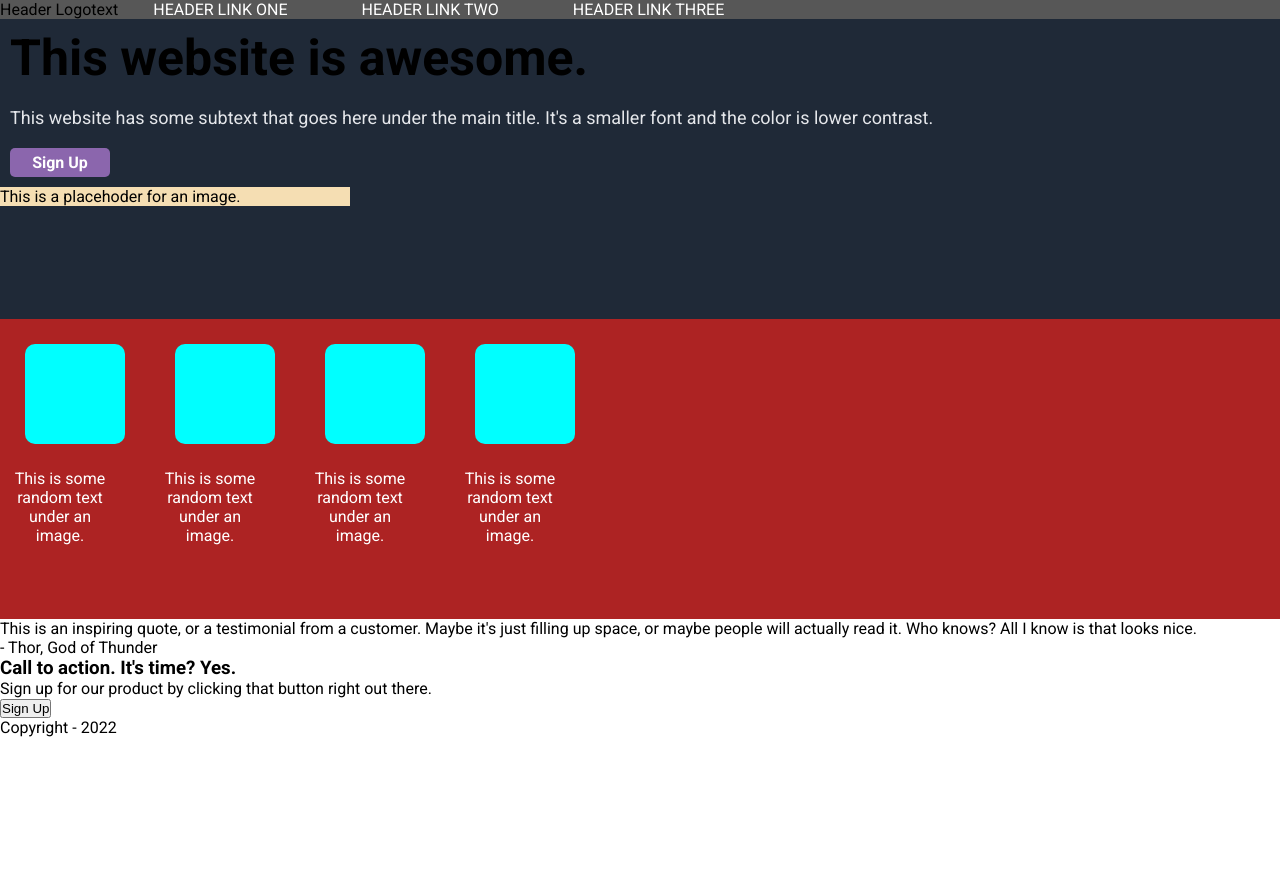
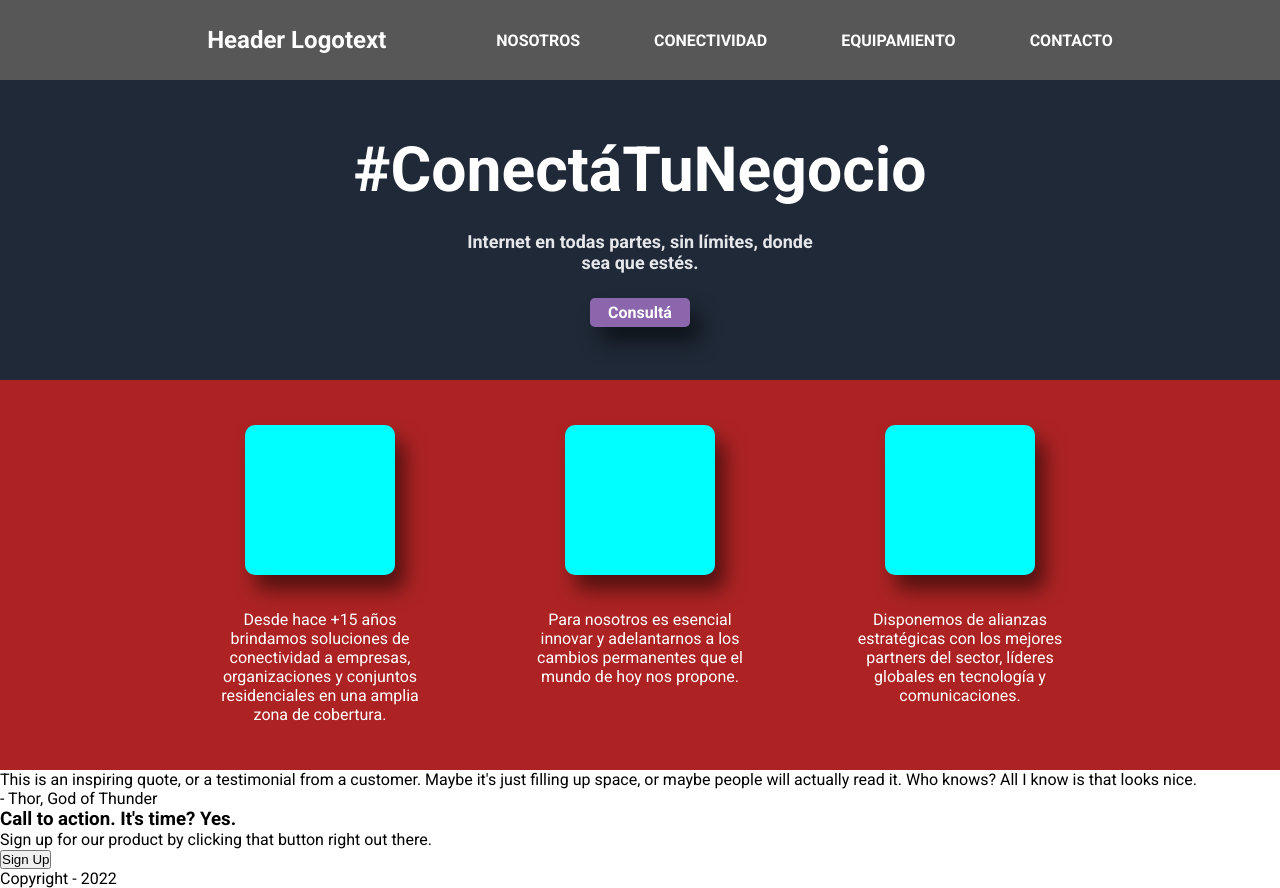
Before and after one commit to rmichat/landing-top, a plain HTML site: page index.html in a window 1280 px wide. Before the commit the page ends 800 px from the top, so only its background shows below. Drawn offline with Linux system fonts and the light colour scheme.

Commit message:
Fixes en estilos y markup

```diff
--- a/index.html
+++ b/index.html
@@ -8,46 +8,42 @@
     <link rel="stylesheet" href="/src/style.css">
 </head>
 <body>
+
     <nav class="nav--top">
         <p class="nav_logotext">Header Logotext</p>
         <div class="nav_links">
-            <a href="">HEADER LINK ONE</a>
-            <a href="">HEADER LINK TWO</a>
-            <a href="">HEADER LINK THREE</a>
+            <a href="">Nosotros</a>
+            <a href="">Conectividad</a>
+            <a href="">Equipamiento</a>
+            <a href="">Contacto</a>
         </div>
     </nav>
-    <header
-    class="header--top">
-        <section class="hero--section">
+
+    <header class="header--top">
+        <section class="hero-section">
             <h1 class="hero_maintext">
-                This website is awesome.
+                #ConectáTuNegocio
             </h1>
             <p class="hero_subtext">
-                This website has some subtext that goes here under the main title. It's a smaller font and the color is lower contrast.
+                Internet en todas partes, sin límites, donde sea que estés.
             </p>
-            <div class="hero_button">Sign Up</div>
-            <div class="hero_img">
-                This is a placehoder for an image.
-            </div>
+            <div class="hero_button">Consultá</div>
         </section>
     </header>
-    <section class="random--section">
+
+    <section class="nosotros--section">
         <div class="random-img">
             <div class="img_box"></div>
-            <p class="img_text">This is some random text under an image.</p>
+            <p class="img_text">Desde hace +15 años brindamos soluciones de conectividad a empresas, organizaciones y conjuntos residenciales en una amplia zona de cobertura.</p>
         </div>
         <div class="random-img">
             <div class="img_box"></div>
-            <p class="img_text">This is some random text under an image.</p>
+            <p class="img_text">Para nosotros es esencial innovar y adelantarnos a los cambios permanentes que el mundo de hoy nos propone.</p>
         </div>
         <div class="random-img">
             <div class="img_box"></div>
-            <p class="img_text">This is some random text under an image.</p>
+            <p class="img_text">Disponemos de alianzas estratégicas con los mejores partners del sector, líderes globales en tecnología y comunicaciones.</p>
         </div>
-        <dive class="random-img">
-            <div class="img_box"></div>
-            <p class="img_text">This is some random text under an image.</p>
-        </dive>
     </section>
     <section class="quote--section">
         <p>
--- a/src/style.css
+++ b/src/style.css
@@ -15,46 +15,63 @@ body {
 }
 
 .nav--top {
+    width: auto;
+    height: 80px;
     display: flex;
+    justify-content: center;
+    align-items: center;
     background-color: rgb(87, 87, 87);
 }
 
-.nav_logotext p{
-    font-size: 25px;
+.nav_logotext {
+    font-size: 1.5em;
     padding: 25px;
     color: white;
     font-weight: bold;
+    margin: 0px 50px;
 }
 
 .nav_links a {
     display: inline;
     padding: 25px;
     text-decoration: none;
+    text-transform: uppercase;
     color: white;
     margin: 10px;
+    font-weight: bold;
 }
 
 .header--top {
     display: flex;
+    justify-content: center;
     background-color: #1F2937;
 }
 
-.hero--section {
+.hero-section {
     display: flex;
+    justify-content: center;
+    align-items: center;
     flex-direction: column;
     width: auto;
     height: 300px;
 }
 
 .hero_maintext {
-    font-size: 50px;
+    font-size: 3.9em;
+    font-weight: bold;
     margin: 10px;
+    color: white;
+    align-self: center;
 }
 
 .hero_subtext {
     font-size: 18px;
-    margin: 10px;
+    font-weight: 600;
+    margin: 15px;
     color: #E5E7EB;
+    align-self: center;
+    width: 350px;
+    text-align: center;
 }
 
 .hero_button {
@@ -66,38 +83,40 @@ body {
     color: white;
     font-weight: bold;
     border-radius: 5px;
+    box-shadow: 10px 15px 20px rgba(0, 0, 0, 0.527);
 }
 
-.hero_img {
-    background-color: wheat;
-    width: 350px;
-    height: auto;
-    float: left;
-}
-
-.random--section {
+.nosotros--section {
     display: flex;
-    height: 300px;
+    justify-content: center;
+    align-items: center;
+    height: 390px;
     background-color: rgb(173, 35, 35);
 }
 
 .random-img {
-
+    display: flex;
+    flex-direction: column;
+    justify-content: center;
+    align-items: center;
+    width: auto;
+    margin: 35px;
 }
 
 .img_box {
     background-color: cyan;
-    width: 100px;
-    height: 100px;
+    width: 150px;
+    height: 150px;
     border-radius: 10px;
     margin: 25px;
+    box-shadow: 10px 15px 20px rgba(0, 0, 0, 0.527);
 }
 
 .img_text {
-    width: 100px;
-    height: 100px;
+    height: 150px;
+    width: 250px;
     font-size: 1em;
-    margin: 10px;
+    padding: 10px;
     text-align: center;
     color: white;
 }
```
